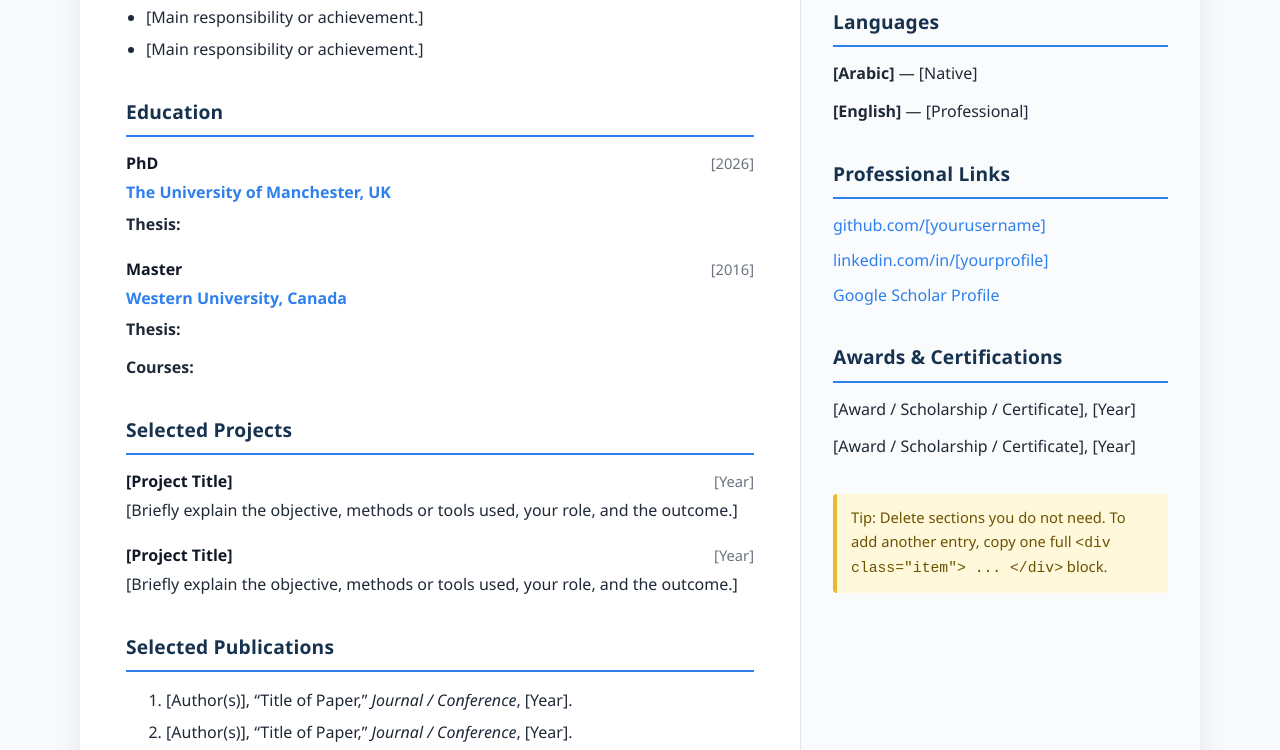
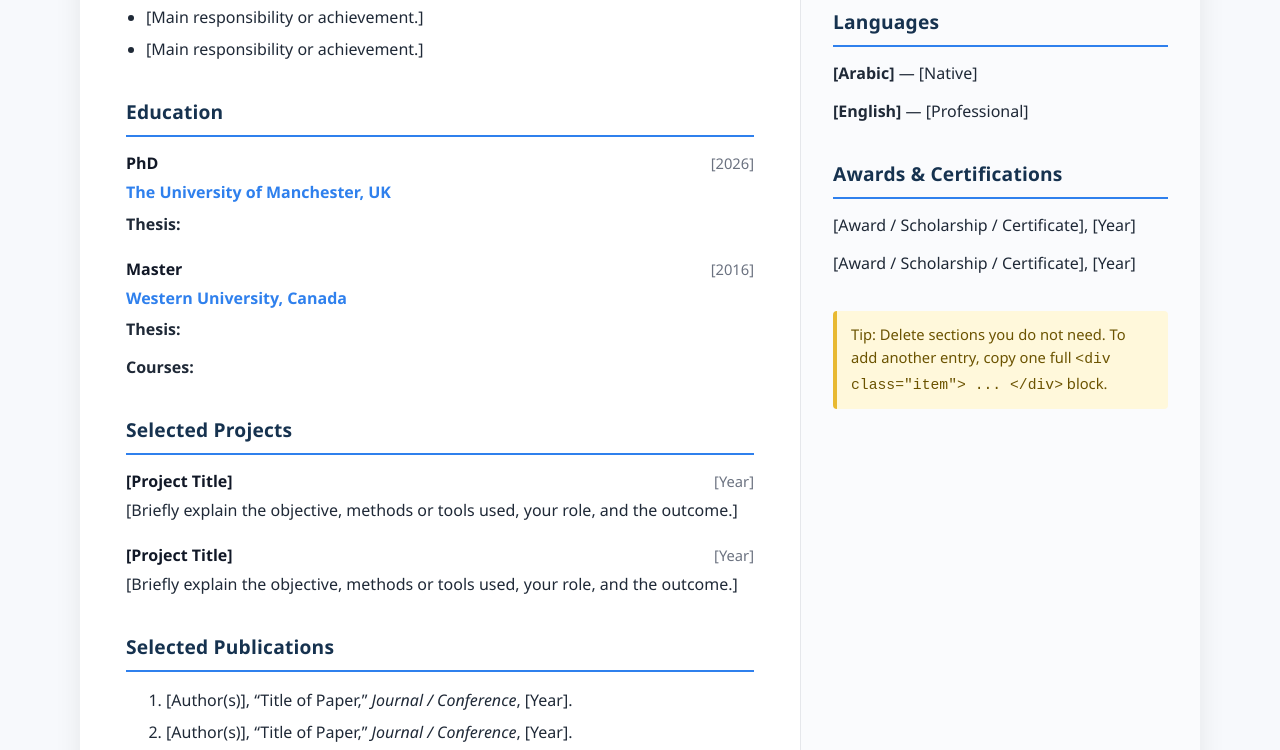
Before and after one commit to BAldhafeeri/BAldhafeeri.github.io, a plain HTML site: page index.html in a window 1280 px wide. Shown: the part 738-1488 px from the top of the page. Drawn offline with Linux system fonts and the light colour scheme.

Commit message:
Update index.html

```diff
--- a/index.html
+++ b/index.html
@@ -214,7 +214,6 @@
 
       <div class="contact">
         <a href="https://www.linkedin.com/in/baldhafeeri/" target="_blank">LinkedIn</a>
-        <a href="https://github.com/yourusername" target="_blank">GitHub</a>
         <a href="https://orcid.org/0000-0003-2356-9497" target="_blank">ORCID</a>
         <a href="https://scholar.google.com/citations?user=Eg86oZUAAAAJ&hl=en" target="_blank">Google Scholar</a>
       </div>
@@ -344,15 +343,6 @@
         </section>
 
         <section>
-          <h2>Professional Links</h2>
-          <ul class="link-list">
-            <li><a href="https://github.com/yourusername" target="_blank">github.com/[yourusername]</a></li>
-            <li><a href="https://www.linkedin.com/in/yourprofile" target="_blank">linkedin.com/in/[yourprofile]</a></li>
-            <li><a href="https://scholar.google.com/" target="_blank">Google Scholar Profile</a></li>
-          </ul>
-        </section>
-
-        <section>
           <h2>Awards & Certifications</h2>
           <p>[Award / Scholarship / Certificate], [Year]</p>
           <p>[Award / Scholarship / Certificate], [Year]</p>
```
